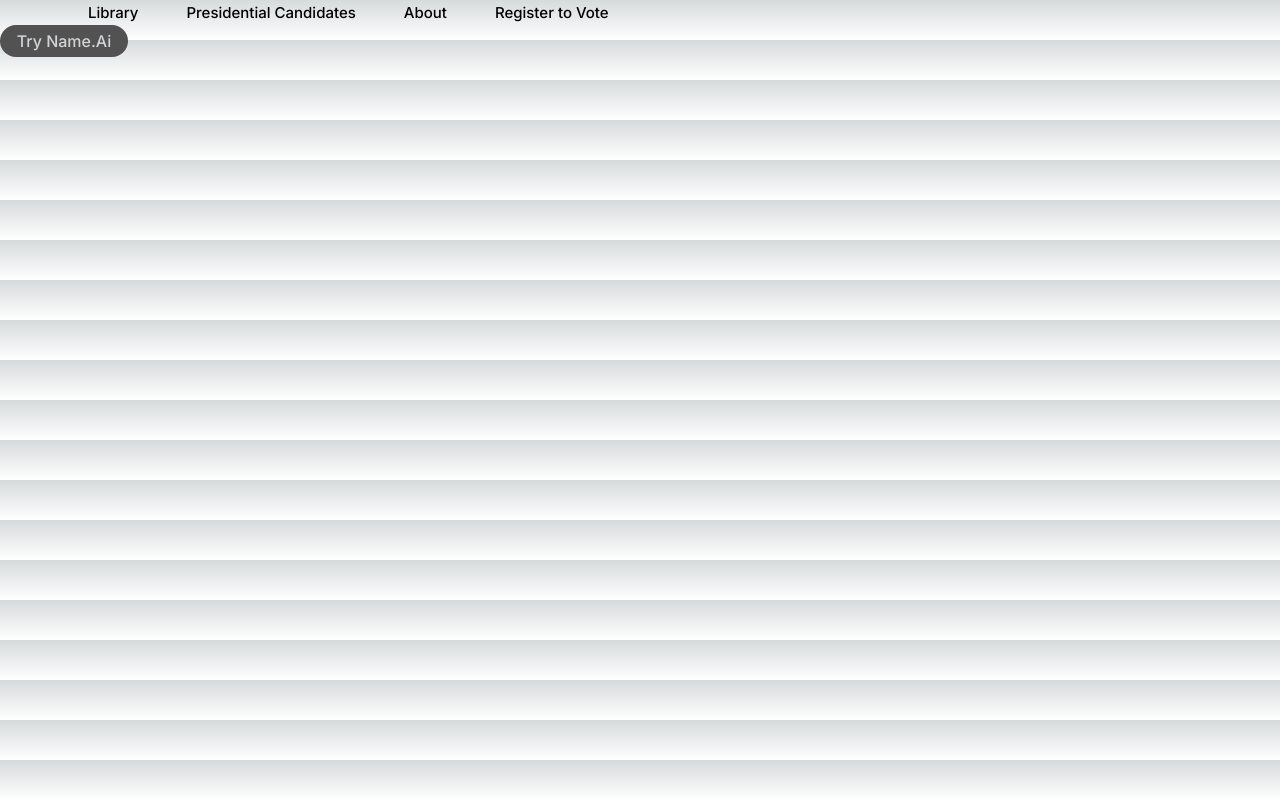
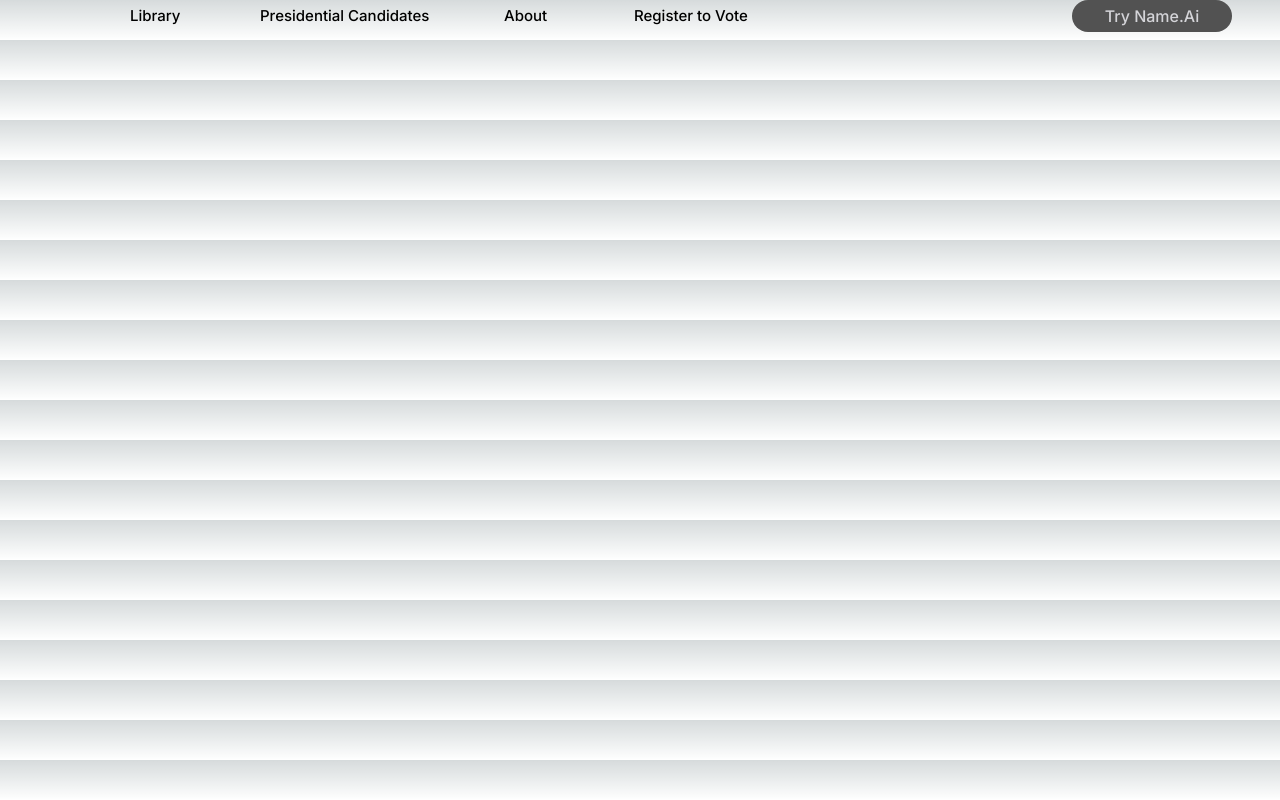
Before and after one commit to Akshat30/political-analyst, a Next.js app in the folder web-app/: page / in a window 1280 px wide. Built offline with nearby package versions, Linux system fonts and the light colour scheme.

Commit message:
flexbox nav bar

```diff
--- a/web-app/app/components/Navbar.js
+++ b/web-app/app/components/Navbar.js
@@ -6,17 +6,31 @@ function Navbar() {
     <nav class="navbar" className='h-10'>
 
         {/* LOGO & PRODUCT NAME IMAGE LINKS  TODO: change later */}
-        <Link href="/" style={{ backgroundColor: '#A9A9A9', marginLeft: '2rem', marginRight: '0.5rem'}}>   </Link>
-        <Link href="/" style={{ backgroundColor: '#A9A9A9', marginRight: '3rem'}}></Link>
 
-        <Link href="/library" className="text-black text-[15px] font-medium leading-normal " style={{ marginRight: '3rem'}}>Library</Link>
-        <Link href="/presidential-candidates" className="text-black text-[15px] font-medium leading-normal" style={{ marginRight: '3rem'}}>Presidential Candidates</Link>
-        <Link href="/about" className="text-black text-[15px] font-medium leading-normal" style={{ marginRight: '3rem'}}>About</Link>
-        <Link href="/register-to-vote" className="text-black text-[15px] font-medium leading-normal" style={{ marginRight: '40rem'}}>Register to Vote</Link>
+        <div className="flex items-center">
+            <div className="w-1/6 flex justify-start">
+              <Link href="/" >   </Link>
+              <Link href="/" ></Link>
+            </div>
+            <div className="w-1/6 flex justify-start">
+              <Link href="/library" className="text-black text-[15px] font-medium leading-normal " >Library</Link>
+            </div>
+            <div className="w-2/6 flex justify-start">
+              <Link href="/presidential-candidates" className="text-black text-[15px] font-medium leading-normal" >Presidential Candidates</Link>
+            </div>
+            <div className="w-1/6 flex justify-start" style={{marginLeft: '-1rem'}}>
+              <Link href="/about" className="text-black text-[15px] font-medium leading-normal" >About</Link>
+            </div>
+            <div className="w-1/6 flex justify-start">
+              <Link href="https://vote.gov/" className="text-black text-[15px] font-medium leading-normal" >Register to Vote</Link>
+            </div>
+            <div className="w-3/5 flex justify-end" style={{marginRight: '3rem'}}>
+              <div className="w-40 h-8 px-4 bg-neutral-600 rounded-2xl items-center inline-flex justify-center">
+                <div className="text-zinc-300 text-base font-medium leading-normal">Try Name.Ai </div>
+              </div>
+            </div>
 
-            <div className="w-32 h-8 px-4 bg-neutral-600 rounded-2xl items-center inline-flex justify-center">
-                <div className="text-zinc-300 text-base font-medium leading-normal">Try Name.Ai </div>
-            </div>
+        </div>
 
 
     </nav>
```
